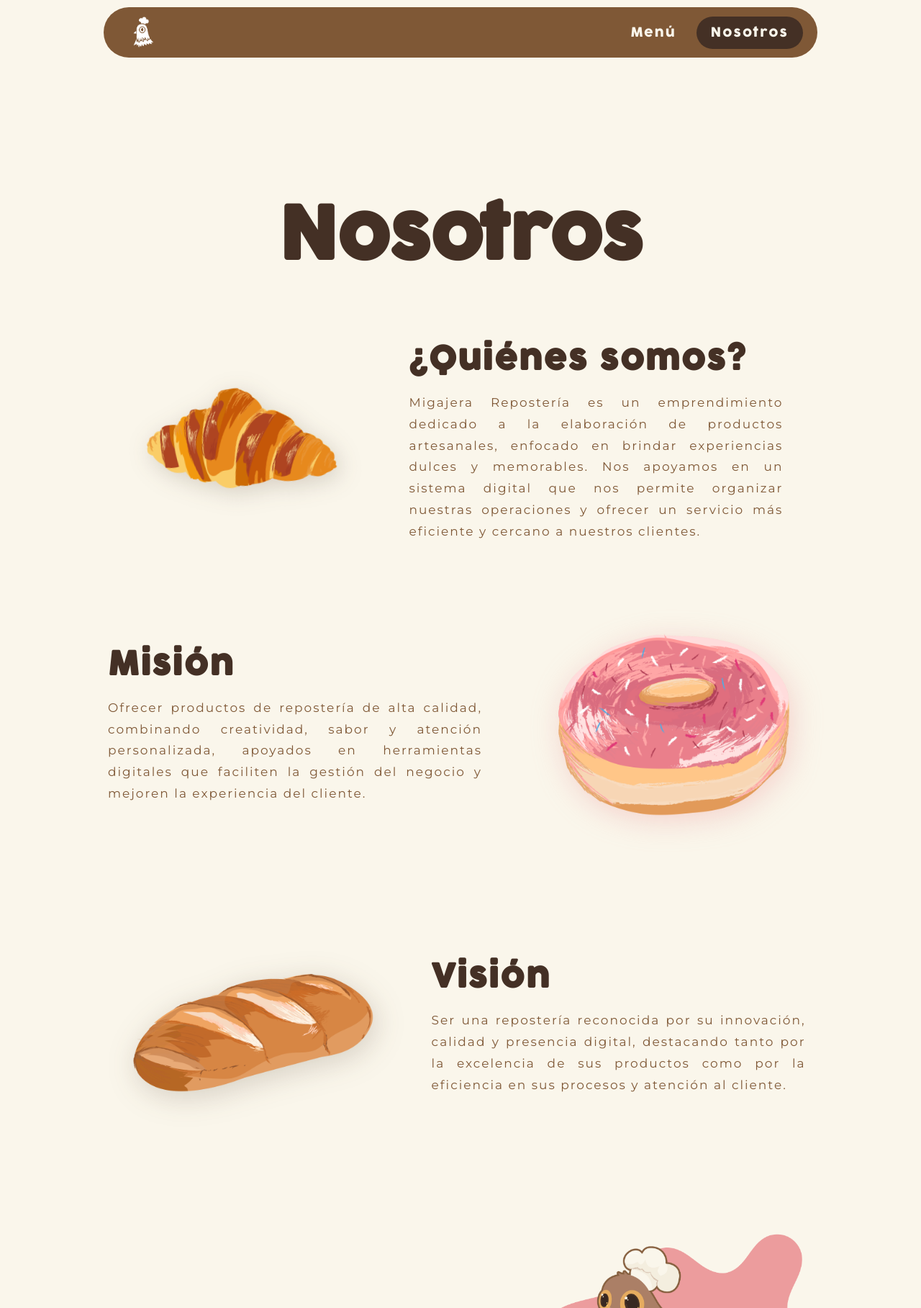
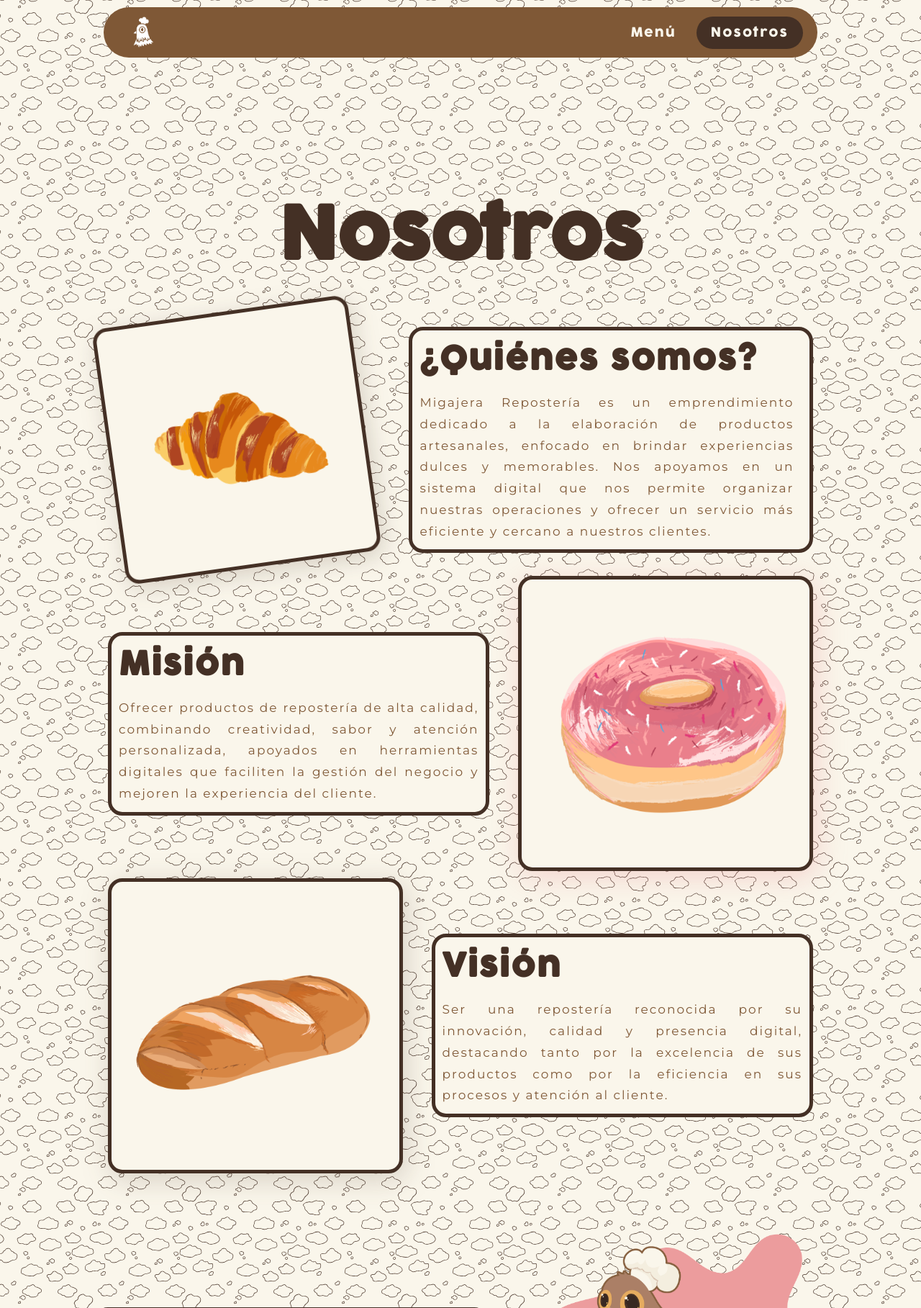
Before and after one commit to BrayanMata6414/Migajeras_Reposteria, a Flask app: page /about in a window 1280 px wide. Shown: the top 1817 px of the page at 72% size. Run offline with Flask 3, Linux system fonts and the light colour scheme.

Commit message:
Mejora del diseño y fondo

```diff
--- a/client/templates/menu.html
+++ b/client/templates/menu.html
@@ -373,7 +373,7 @@
             <a href="menu.html">Menú</a>
             <a href="about.html">Nosotros</a>
         </div>
-        <p class="footer-bottom">¿Eres empleado? <a href="#">Inicia sesión</a></p>
+        <p class="footer-bottom">¿Eres empleado? <a href="/login">Inicia sesión</a></p>
     </footer>
 
     <script>
--- a/static/css/styleAbout.css
+++ b/static/css/styleAbout.css
@@ -12,6 +12,7 @@
 .team-card h3 {
     font-family: "Cocogoose", sans-serif;
 }
+
 
 /* ── MAIN WRAPPER ── */
 main {
@@ -45,9 +46,18 @@ main {
     transform: rotate(-8deg);
     pointer-events: none;
     flex-shrink: 0;
+
+    padding: 10px;
+    border-radius: 20px;
+    border: 5px solid var(--color-DarkChocolate);
+    background-color: var(--color-Claro);
 }
 .quienes-text {
     flex: 1;
+    padding: 10px;
+    border-radius: 20px;
+    border: 5px solid var(--color-DarkChocolate);
+    background-color: var(--color-Claro);
 }
 .quienes-text h2 {
     font-size: clamp(36px, 5.5vw, 45px);
@@ -71,7 +81,14 @@ main {
     margin: 10px auto;
     padding: 0 60px;
 }
-.mision-text { flex: 1; }
+.mision-text {
+    flex: 1;
+
+    padding: 10px;
+    border-radius: 20px;
+    border: 5px solid var(--color-DarkChocolate);
+    background-color: var(--color-Claro);
+}
 .mision-text h2 {
     font-size: clamp(36px, 5.5vw, 45px);
     color: var(--color-DarkChocolate);
@@ -89,6 +106,11 @@ main {
     filter: drop-shadow(4px 8px 20px rgba(236,156,157,0.4));
     pointer-events: none;
     flex-shrink: 0;
+
+    /*padding: 5px;*/
+    border-radius: 20px;
+    border: 5px solid var(--color-DarkChocolate);
+    background-color: var(--color-Claro);
 }
 
 /* ── VISIÓN ── */
@@ -105,8 +127,20 @@ main {
     filter: drop-shadow(4px 8px 20px rgba(68,48,37,0.2));
     pointer-events: none;
     flex-shrink: 0;
+
+    /**padding: 5px;*/
+    border-radius: 20px;
+    border: 5px solid var(--color-DarkChocolate);
+    background-color: var(--color-Claro);
 }
-.vision-text { flex: 1; }
+.vision-text {
+    flex: 1;
+
+    padding: 10px;
+    border-radius: 20px;
+    border: 5px solid var(--color-DarkChocolate);
+    background-color: var(--color-Claro);
+}
 .vision-text h2 {
     font-size: clamp(36px, 5.5vw, 45px);
     color: var(--color-DarkChocolate);
@@ -133,6 +167,11 @@ main {
 .migajeros-intro-text {
     z-index: 2;
     padding-bottom: 20px;
+
+    padding: 10px;
+    border-radius: 20px;
+    border: 5px solid var(--color-DarkChocolate);
+    background-color: var(--color-Claro);
 }
 .migajeros-intro-text p {
     font-size: clamp(18px, 2.5vw, 26px);
--- a/static/css/styleGlobal.css
+++ b/static/css/styleGlobal.css
@@ -26,6 +26,10 @@ body
     background-color: var(--color-Claro);
     letter-spacing: 2px;
     overflow-x: hidden;
+
+    background-image: url(../img/svg/Fondo_Migajas.svg);
+    background-size: 150px;
+    background-position: center;
 }
 
 /* ── NAVBAR ── */
--- a/static/css/styleRecipes.css
+++ b/static/css/styleRecipes.css
@@ -132,6 +132,11 @@
 
 .info-receta{
     flex:1;
+    background-color: var(--color-Claro);
+    padding: 10px;
+    border-radius: 5px;
+    border:2px solid #4B2E22;
+
 }
 
 .info-receta h2{
```
Also changed, not shown: static/img/svg/Fondo_Migajas.svg (added).
